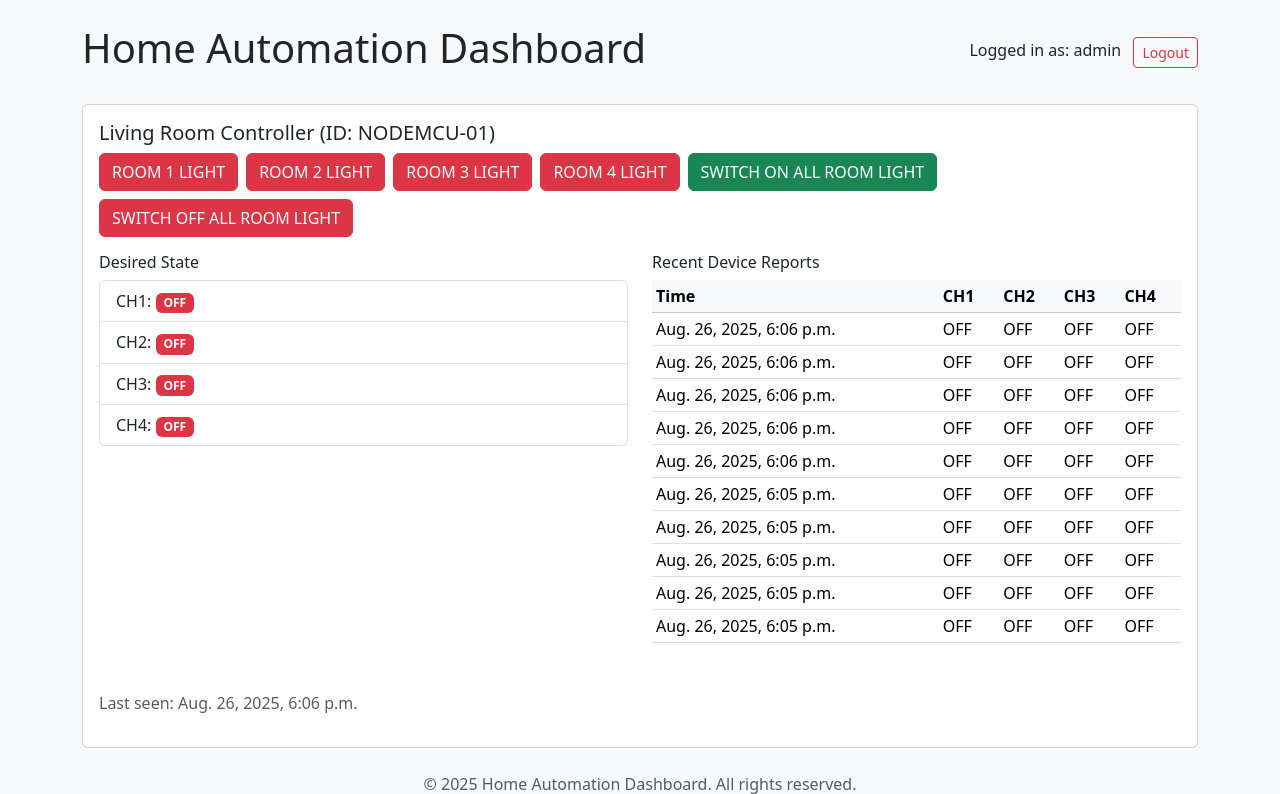
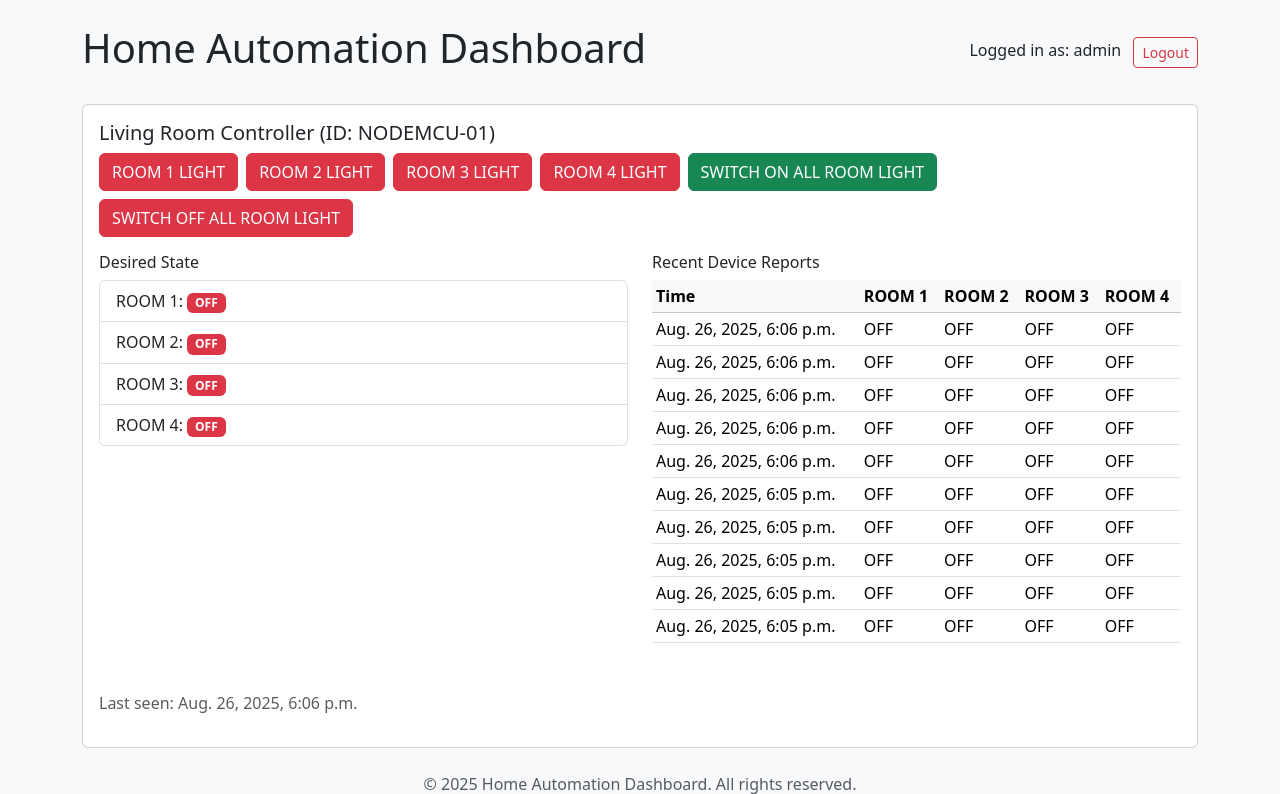
Before and after one commit to Adewole2016/HOME_AUTOMATION, a Django app: page / in a window 1280 px wide. Shown: the top 794 px of the page. Run offline with Django 5.2, Linux system fonts and the light colour scheme; a user stored in the database is signed in; data comes from the database, SQL or seed files in the repository.

Commit message:
Update dashboard.html

```diff
--- a/templates/dashboard.html
+++ b/templates/dashboard.html
@@ -58,17 +58,17 @@
         <div class="col-md-6 mb-3">
           <h6>Desired State</h6>
           <ul class="list-group" id="desired-state">
-            <li class="list-group-item">CH1: <span class="badge {{ device.desired_ch1|yesno:'badge-on,badge-off' }}" id="ch1-state">{{ device.desired_ch1|yesno:"ON,OFF" }}</span></li>
-            <li class="list-group-item">CH2: <span class="badge {{ device.desired_ch2|yesno:'badge-on,badge-off' }}" id="ch2-state">{{ device.desired_ch2|yesno:"ON,OFF" }}</span></li>
-            <li class="list-group-item">CH3: <span class="badge {{ device.desired_ch3|yesno:'badge-on,badge-off' }}" id="ch3-state">{{ device.desired_ch3|yesno:"ON,OFF" }}</span></li>
-            <li class="list-group-item">CH4: <span class="badge {{ device.desired_ch4|yesno:'badge-on,badge-off' }}" id="ch4-state">{{ device.desired_ch4|yesno:"ON,OFF" }}</span></li>
+            <li class="list-group-item">ROOM 1: <span class="badge {{ device.desired_ch1|yesno:'badge-on,badge-off' }}" id="ch1-state">{{ device.desired_ch1|yesno:"ON,OFF" }}</span></li>
+            <li class="list-group-item">ROOM 2: <span class="badge {{ device.desired_ch2|yesno:'badge-on,badge-off' }}" id="ch2-state">{{ device.desired_ch2|yesno:"ON,OFF" }}</span></li>
+            <li class="list-group-item">ROOM 3: <span class="badge {{ device.desired_ch3|yesno:'badge-on,badge-off' }}" id="ch3-state">{{ device.desired_ch3|yesno:"ON,OFF" }}</span></li>
+            <li class="list-group-item">ROOM 4: <span class="badge {{ device.desired_ch4|yesno:'badge-on,badge-off' }}" id="ch4-state">{{ device.desired_ch4|yesno:"ON,OFF" }}</span></li>
           </ul>
         </div>
 
         <div class="col-md-6 mb-3">
           <h6>Recent Device Reports</h6>
           <table class="table table-sm" id="report-table">
-            <thead class="table-light"><tr><th>Time</th><th>CH1</th><th>CH2</th><th>CH3</th><th>CH4</th></tr></thead>
+            <thead class="table-light"><tr><th>Time</th><th>ROOM 1</th><th>ROOM 2</th><th>ROOM 3</th><th>ROOM 4</th></tr></thead>
             <tbody>
               {% for r in reports %}
               <tr>
```
